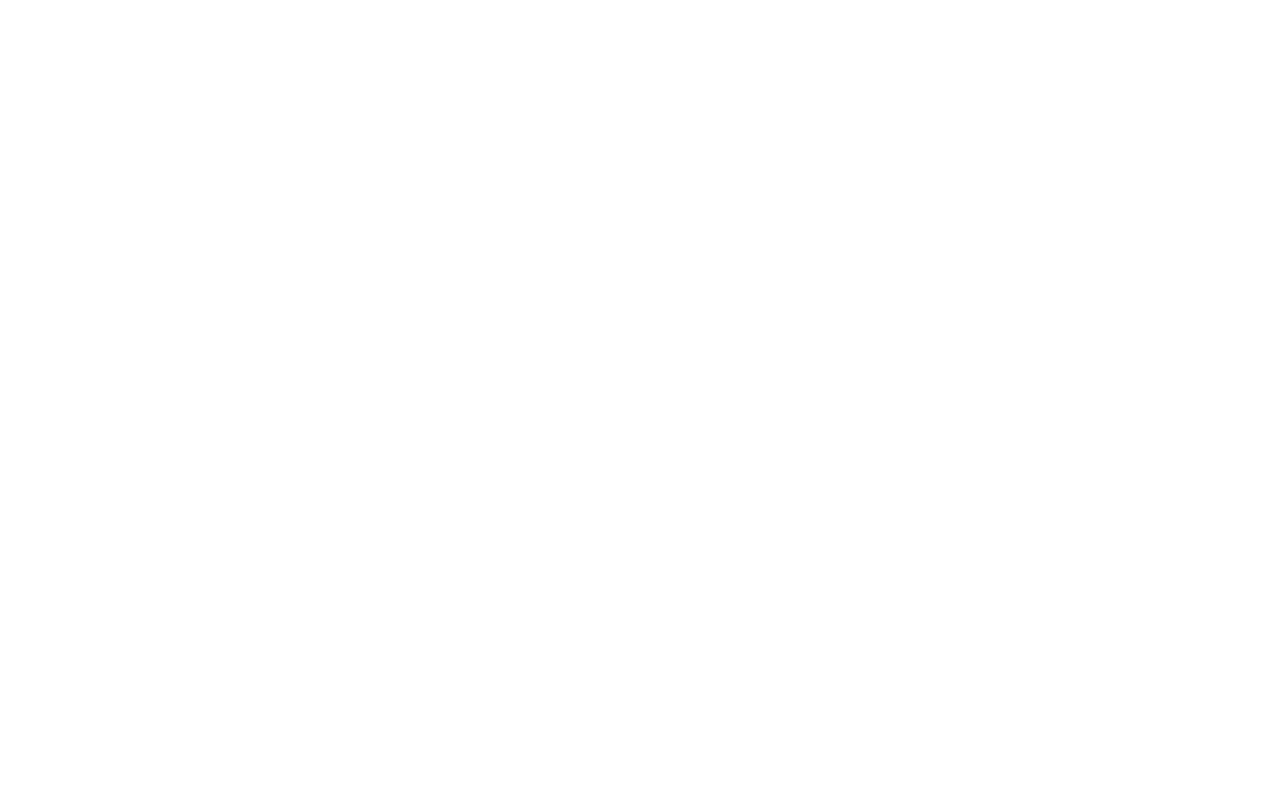
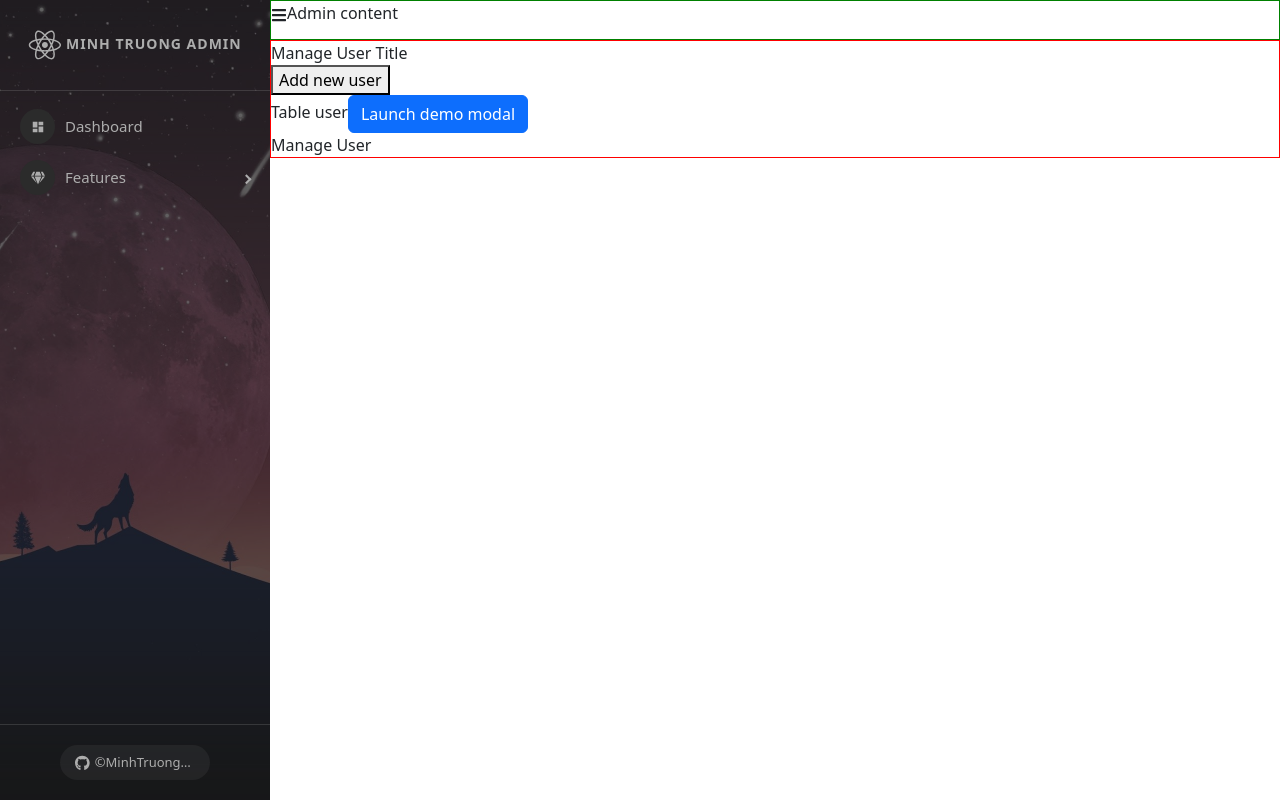
Before and after one commit to MinhTruongDev/react-course, a React (Create React App) app: page /admins/manage-users in a window 1280 px wide. Before the commit this address had no page. Built offline with nearby package versions, Linux system fonts and the light colour scheme.

Commit message:
feat: add create user modal

```diff
--- a/src/App.scss
+++ b/src/App.scss
@@ -74,7 +74,7 @@
       button {
         border-radius   : 7px;
         padding         : 0 25px;
-        border          : 1px solid #535353;
+        border          : none;
         color           : white;
         background-color: #303030;
         height          : 60px;
--- a/src/components/Admin/Admin.js
+++ b/src/components/Admin/Admin.js
@@ -3,6 +3,8 @@
 import './Admin.scss';
 import { FaBars } from 'react-icons/fa';
 import { useState } from "react";
+import { Outlet } from "react-router-dom";
+
 const Admin = (props) => {
     const [collapsed, setCollapsed] = useState(false);
     return (
@@ -12,7 +14,13 @@
                     <SideBar collapsed={collapsed} />
                 </div>
                 <div className="admin-content">
-                    <FaBars onClick={() => setCollapsed(!collapsed)} />Admin content
+                    <div className="admin-header">
+                        <FaBars onClick={() => setCollapsed(!collapsed)} />Admin content
+
+                    </div>
+                    <div className="admin-main">
+                        <Outlet />
+                    </div>
                 </div>
             </div>
         </>
--- a/src/components/Admin/Admin.scss
+++ b/src/components/Admin/Admin.scss
@@ -48,4 +48,17 @@
             }
         }
     }
+
+    .admin-content {
+        width: 100%;
+
+        .admin-header {
+            height: 40px;
+            border: 1px solid green;
+        }
+
+        .admin-main {
+            border: 1px solid red;
+        }
+    }
 }
--- /dev/null
+++ b/src/components/Admin/Content/DashBoard.js
@@ -0,0 +1,9 @@
+const DashBoard = (props) => {
+    return (
+        <div>
+            DashBoard
+        </div>
+    )
+}
+
+export default DashBoard;
--- /dev/null
+++ b/src/components/Admin/Content/ManageUser.js
@@ -0,0 +1,24 @@
+import ModalCreateUser from "./ModalCreateUser";
+
+
+const ManageUser = (props) => {
+    return (
+        <div className="manage-users-container">
+            <div className="title">
+                Manage User Title
+            </div>
+            <div className="users-content">
+                <div>
+                    <button>Add new user</button>
+                </div>
+                <div>
+                    Table user
+                    <ModalCreateUser />
+                </div>
+            </div>
+            Manage User
+        </div>
+    )
+}
+
+export default ManageUser;
--- /dev/null
+++ b/src/components/Admin/Content/ModalCreateUser.js
@@ -0,0 +1,66 @@
+import { useState } from 'react';
+import Button from 'react-bootstrap/Button';
+import Modal from 'react-bootstrap/Modal';
+
+function ModalCreateUser() {
+    const [show, setShow] = useState(false);
+
+    const handleClose = () => setShow(false);
+    const handleShow = () => setShow(true);
+
+    return (
+        <>
+            <Button variant="primary" onClick={handleShow}>
+                Launch demo modal
+            </Button>
+
+            <Modal
+                show={show}
+                onHide={handleClose}
+                size="xl"
+                backdrop="static"
+            >
+                <Modal.Header closeButton>
+                    <Modal.Title>Add new user</Modal.Title>
+                </Modal.Header>
+                <Modal.Body>
+                    <form className="row g-3">
+                        <div className="col-md-6">
+                            <label className="form-label">Email</label>
+                            <input type="email" className="form-control" />
+                        </div>
+                        <div className="col-md-6">
+                            <label className="form-label">Password</label>
+                            <input type="password" className="form-control" />
+                        </div>
+                        <div className="col-md-6">
+                            <label className="form-label">User name</label>
+                            <input type="text" className="form-control" />
+                        </div>
+                        <div className="col-md-4">
+                            <label className="form-label">Role</label>
+                            <select className="form-select" >
+                                <option selected value="USER">USER</option>
+                                <option value="ADMIN">ADMIN</option>
+                            </select>
+                        </div>
+                        <div className='col-md-12'>
+                            <label className='form-label'>Image</label><br />
+                            <input type="file" />
+                        </div>
+                    </form>
+                </Modal.Body>
+                <Modal.Footer>
+                    <Button variant="secondary" onClick={handleClose}>
+                        Close
+                    </Button>
+                    <Button variant="primary" onClick={handleClose}>
+                        Save
+                    </Button>
+                </Modal.Footer>
+            </Modal >
+        </>
+    );
+}
+
+export default ModalCreateUser;
--- a/src/components/Admin/SideBar.js
+++ b/src/components/Admin/SideBar.js
@@ -12,6 +12,7 @@
 import { DiReact } from "react-icons/di";
 import { MdDashboard } from 'react-icons/md'
 import sidebarBg from '../../asset/bg2.jpg';
+import { Link } from 'react-router-dom';
 
 const SideBar = (props) => {
     const { collapsed, toggled, handleToggleSidebar } = props;
@@ -47,13 +48,17 @@
                         <MenuItem
                             icon={<MdDashboard />}
                         >
+                            <Link to="/admins" />
                             Dashboard
                         </MenuItem>
                         <SubMenu
                             icon={<FaGem />}
                             title="Features"
                         >
-                            <MenuItem>User Management</MenuItem>
+                            <MenuItem>
+                                User Management
+                                <Link to="/admins/manage-users" />
+                            </MenuItem>
                             <MenuItem>Quiz Management</MenuItem>
                             <MenuItem>Question Management</MenuItem>
                         </SubMenu>
--- a/src/index.js
+++ b/src/index.js
@@ -13,6 +13,8 @@
 import User from './components/User/User';
 import Admin from './components/Admin/Admin';
 import HomePage from './components/Home/HomePage';
+import ManageUser from './components/Admin/Content/ManageUser';
+import DashBoard from './components/Admin/Content/DashBoard';
 
 const root = ReactDOM.createRoot(document.getElementById('root'));
 root.render(
@@ -24,7 +26,10 @@
           <Route index element={<HomePage />} />
           <Route path="users" element={<User />} />
         </Route>
-        <Route path="admins" element={<Admin />} />
+        <Route path="/admins" element={<Admin />} >
+          <Route index element={<DashBoard />} />
+          <Route path="manage-users" element={<ManageUser />} />
+        </Route>
       </Routes>
     </BrowserRouter>
     {/* </React.StrictMode> */}
```
Also changed, not shown: 1 other file (tests, documents, lock files or other folders).
